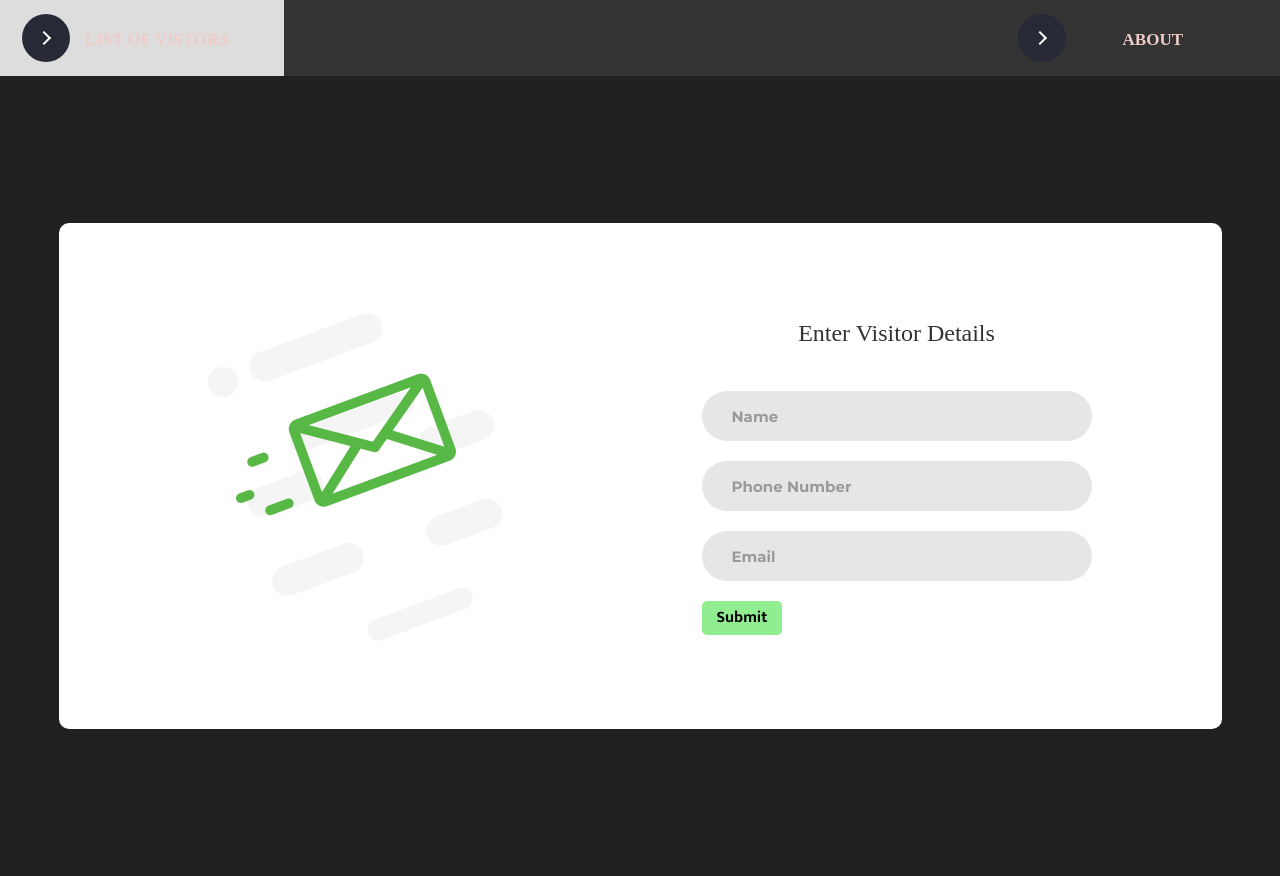
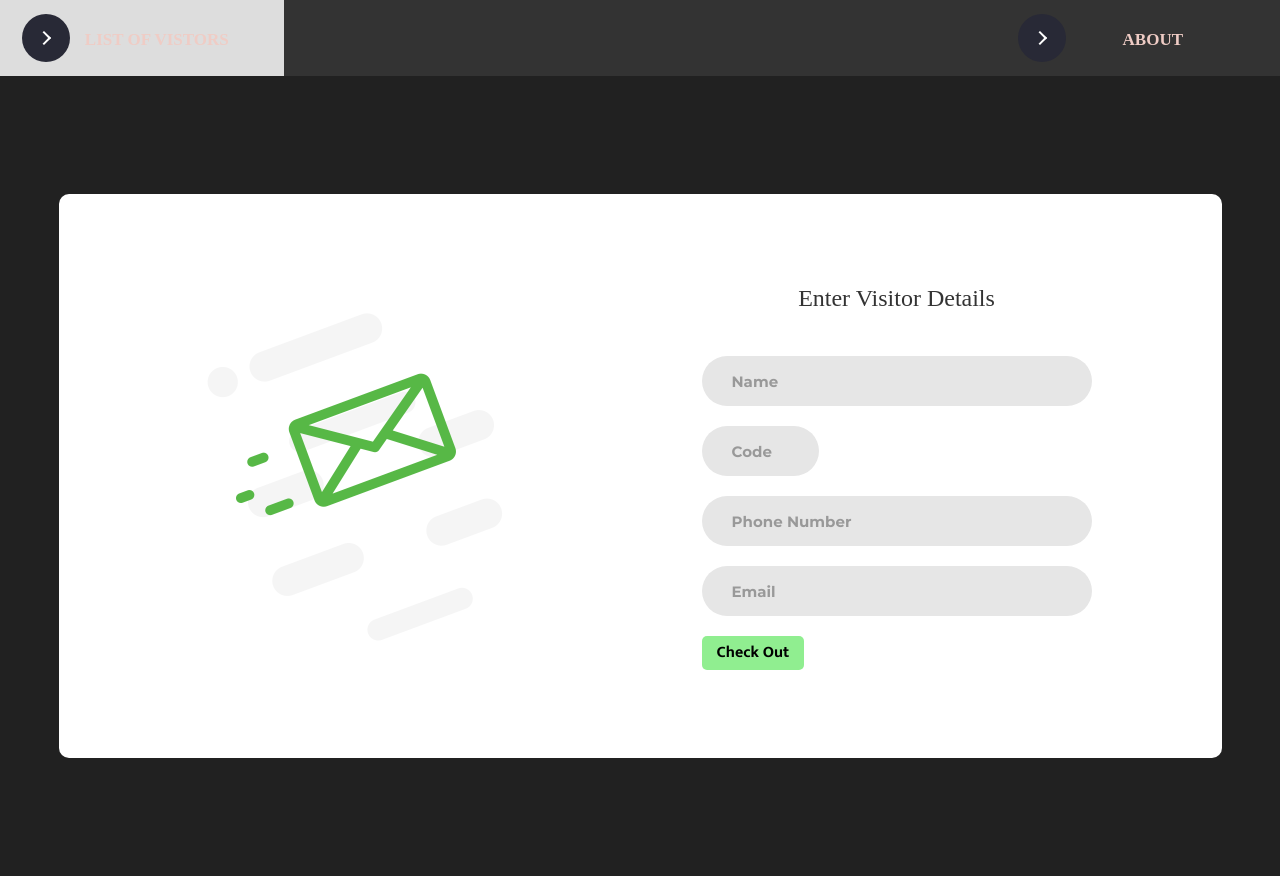
Before and after one commit to tds-1/Entry_System, a Flask app: template templates/addnewvisitor.html in a window 1280 px wide. Run offline with Flask 2, Linux system fonts and the light colour scheme; the template is opened without the code that fills it, so the values that code supplies are empty; some libraries are stand-ins or nearby versions; some web fonts are replaced.

Commit message:
changes in app.py file

```diff
--- a/app.py
+++ b/app.py
@@ -18,6 +18,17 @@ def resetdb():
 		cur=con.cursor()
 		cur.execute("delete from host")
 	con.close()
+
+def sendsms(fr,too,message):
+	client.messages.create(from_=fr, to='+919799968212', body=message)
+
+def sendemail(subject,to,message):
+	msg = Message(subject,#subject
+	sender=("Admin", "innovaccercheckout@gmail.com"),
+	recipients=[to],
+	body=message)
+	mymail.send(msg)
+
 
 app.config.update(dict(
     DEBUG = True,
@@ -43,9 +54,11 @@ def fun_get():
 @app.route("/host", methods=["POST"])
 def fun_get_post():
 	name=request.form["name"]
+	code=request.form["Code"]
 	Phone_Number=request.form["Phone_Number"]
 	email=request.form["email"]
 	flag=0
+	Phone_Number="+"+str(code)+str(Phone_Number)
 	with sql.connect("innovaccer.db") as con:
 		cur=con.cursor()
 		if(len(cur.execute("select * from host where name=(?) and phone_number=(?) and email=(?) ",[name,Phone_Number,email]).fetchall())==0):
@@ -110,8 +123,11 @@ def addnewvisitor_post():
 
 	id=request.args.get('id')
 	name=request.form["name"]
+	code=request.form["Code"]
 	Phone_Number=request.form["Phone_Number"]
 	email=request.form["email"]
+	Phone_Number="+"+str(code)+str(Phone_Number)
+
 	print (name,Phone_Number,email)
 	cid=[]
 	query=[]
@@ -129,10 +145,16 @@ def addnewvisitor_post():
 		"\n2. Phone: "+ Phone_Number+
 		"\n3. Email: "+email
 		)
+
 	# print (message)
+	sendemail("Visitor Info",hostmail,message)
+	ph=("+91"+(str)(xyz[1]))
+	ph.strip()
+	# print (ph)
 
-	client.messages.create(from_='+13202798033', to='+919799968212', body=message)
+	sendsms('+13202798033',ph,message)
 
+	client.messages.create(from_='+13202798033', to=ph, body=message)
 
 	return render_template("specific_person.html",msg=cid,hostid=id,name=xyz[2])
 
@@ -168,13 +190,14 @@ def checkout():
 		)
 	# print (message)
 
-	msg = Message("User Info",#subject
-		sender=("Admin", "innovaccercheckout@gmail.com"),
-		recipients=[visitormail],
-		body=message)
-	mymail.send(msg)
+	sendemail("Meeting details",visitormail,message)
+	ph=("+91"+(str)(query[4]))
+	ph.strip()
+	# ph=(str)(ph)
+	# print ('-----------------------'+ph)
 
-	client.messages.create(from_='+13202798033', to='+919799968212', body=message)
+	sendsms('+13202798033',ph,message)
+
 
 	with sql.connect("innovaccer.db") as con:
 		cur=con.cursor()
--- a/static_dir/css/main.css
+++ b/static_dir/css/main.css
@@ -220,6 +220,12 @@ textarea.input1 + .shadow-input1 {
   margin-bottom: 20px;
 }
 
+.wrap-input2 {
+  position: relative;
+  width: 30%;
+  z-index: 1;
+  margin-bottom: 20px;
+}
 .input1 {
   display: block;
   width: 100%;
--- a/templates/addnewvisitor.html
+++ b/templates/addnewvisitor.html
@@ -123,10 +123,15 @@
 					<span class="shadow-input1"></span>
 				</div>
 
-				<div class="wrap-input1 validate-input" data-validate = "Phone Number is required">
-					<input class="input1" type="text" name="Phone_Number" placeholder="Phone Number" onkeypress="return validate(event)">
-					<span class="shadow-input1"></span>
-				</div>
+        <div class="wrap-input2 validate-input" data-validate = "Country code is required">
+          <input class="input1" type="text" name="Code" placeholder="Code" >
+          <span class="shadow-input1"></span>
+        </div>
+
+        <div class="wrap-input1 validate-input" data-validate = "Phone Number is required">
+          <input class="input1" type="text" name="Phone_Number" placeholder="Phone Number">
+          <span class="shadow-input1"></span>
+        </div>
 
 				<div class="wrap-input1 validate-input" data-validate = "Valid email is required: ex@abc.xyz">
 					<input class="input1" type="text" name="email" placeholder="Email">
@@ -134,7 +139,7 @@
 				</div>
 
 				<div class="popup" onclick="myFunction()">
-					<input id='get_data' type="submit" value="Submit">
+					<input id='get_data' type="submit" value="Check Out">
 					<span class="popuptext" id="myPopup">.</span>
 				</div>
 			</form>
--- a/templates/host.html
+++ b/templates/host.html
@@ -127,10 +127,16 @@
 					<span class="shadow-input1"></span>
 				</div>
 
+				<div class="wrap-input2 validate-input" data-validate = "Country code is required">
+					<input class="input1" type="text" name="Code" placeholder="Code" >
+					<span class="shadow-input1"></span>
+				</div>
+
 				<div class="wrap-input1 validate-input" data-validate = "Phone Number is required">
 					<input class="input1" type="text" name="Phone_Number" placeholder="Phone Number">
 					<span class="shadow-input1"></span>
 				</div>
+
 
 				<div class="wrap-input1 validate-input" data-validate = "Valid email is required: ex@abc.xyz">
 					<input class="input1" type="text" name="email" placeholder="Email">
--- a/templates/main.html
+++ b/templates/main.html
@@ -76,10 +76,10 @@
 	<p>
 		Welcome to INNOVACCER guest management portal!
 		<span>
-			<a class="push_button red" href="/host">Become a host?</a>
+			<a class="push_button red" href="/host">Are you a host?</a>
 		</span>
 		<span>
-			<a class="push_button blue" href="/visitor">Visitor?</a>
+			<a class="push_button blue" href="/visitor">Are you a visitor?</a>
 		</span>
 	</p>
 
```
Also changed, not shown: innovaccer.db, readme.md (added).
